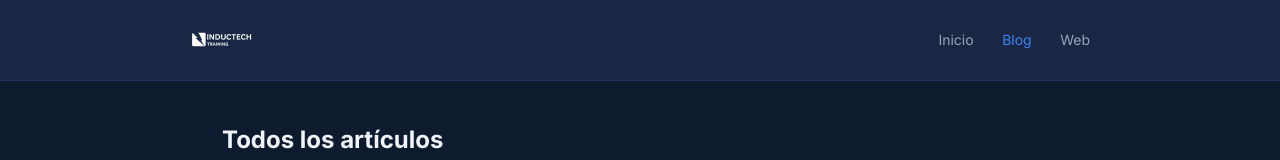
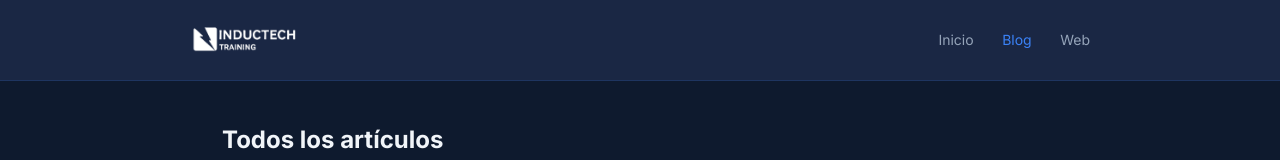
Before and after one commit to sauron897/blog-electricidad-ia., an Astro site: page /blog in a window 1280 px wide. Shown: the top 160 px of the page. Built offline with nearby package versions, Linux system fonts and the light colour scheme; Astro itself is replaced by a stand-in of ours.

Commit message:
design: logo 110px con margen negativo para compensar whitespace

```diff
--- a/src/layouts/BlogPost.astro
+++ b/src/layouts/BlogPost.astro
@@ -71,9 +71,10 @@ const formattedDate = pubDate.toLocaleDateString('es-ES', { year: 'numeric', mon
         letter-spacing: 0.05em;
       }
       .logo-img {
-        height: 64px;
+        height: 110px;
         width: auto;
         filter: brightness(0) invert(1);
+        margin: -20px 0;
       }
       nav a {
         color: var(--text-muted);
--- a/src/pages/blog/index.astro
+++ b/src/pages/blog/index.astro
@@ -31,7 +31,7 @@ const posts = (await getCollection('blog', ({ data }) => !data.draft))
       header { background: var(--navy-light); border-bottom: 1px solid var(--border); padding: 0 2rem; }
       .header-inner { max-width: 900px; margin: 0 auto; display: flex; align-items: center; justify-content: space-between; height: 80px; }
       .logo { display: flex; align-items: center; text-decoration: none; }
-      .logo-img { height: 64px; width: auto; filter: brightness(0) invert(1); }
+      .logo-img { height: 110px; width: auto; filter: brightness(0) invert(1); margin: -20px 0; }
       nav a { color: var(--text-muted); text-decoration: none; font-size: 0.875rem; margin-left: 1.5rem; transition: color 0.2s; }
       nav a:hover, nav a.active { color: var(--blue-bright); }
       .page-header { max-width: 900px; margin: 2.5rem auto 0; padding: 0 2rem; }
--- a/src/pages/index.astro
+++ b/src/pages/index.astro
@@ -59,9 +59,10 @@ const posts = (await getCollection('blog', ({ data }) => !data.draft))
         letter-spacing: 0.05em;
       }
       .logo-img {
-        height: 64px;
+        height: 110px;
         width: auto;
         filter: brightness(0) invert(1);
+        margin: -20px 0;
       }
       nav a {
         color: var(--text-muted);
```
